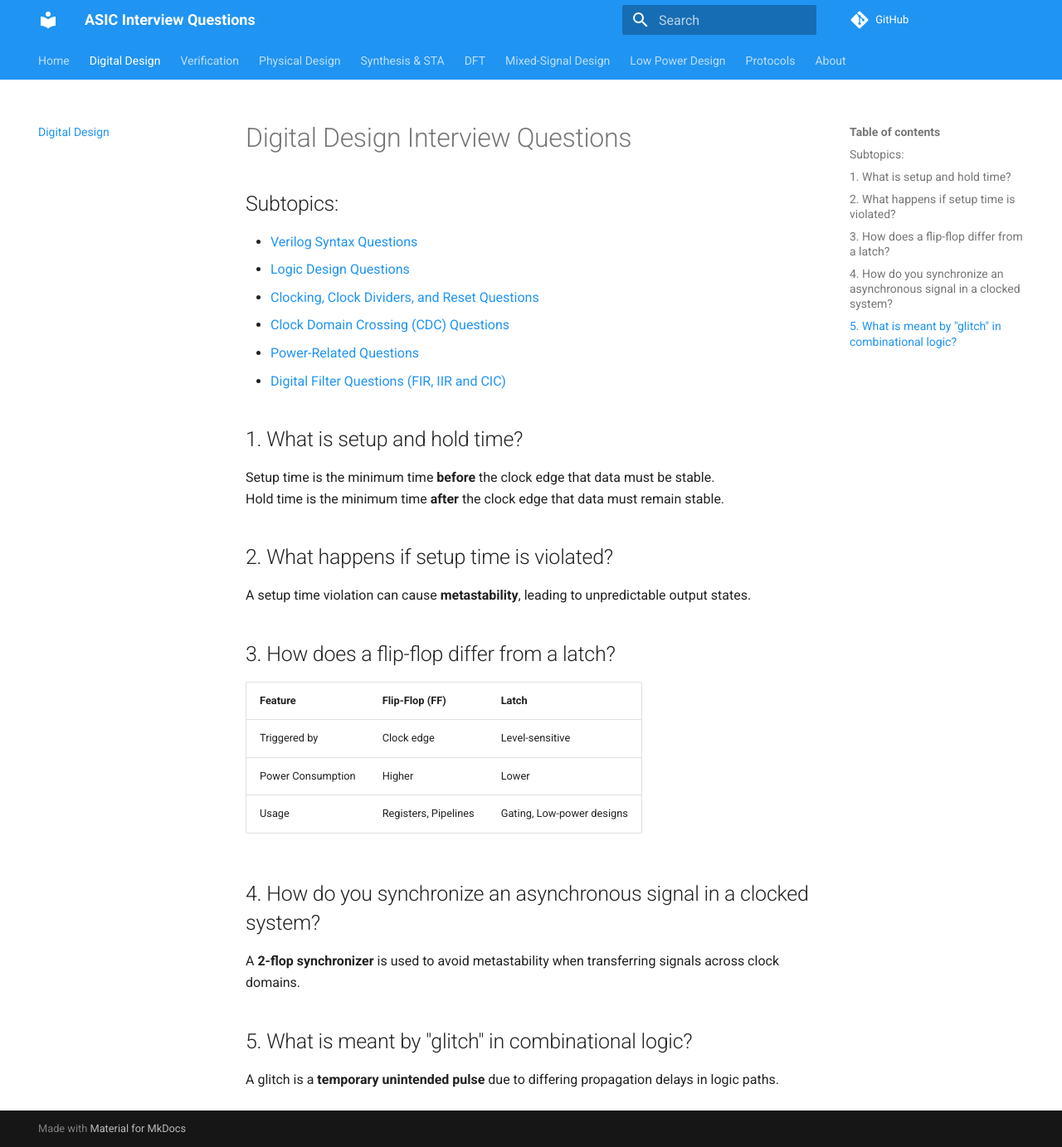
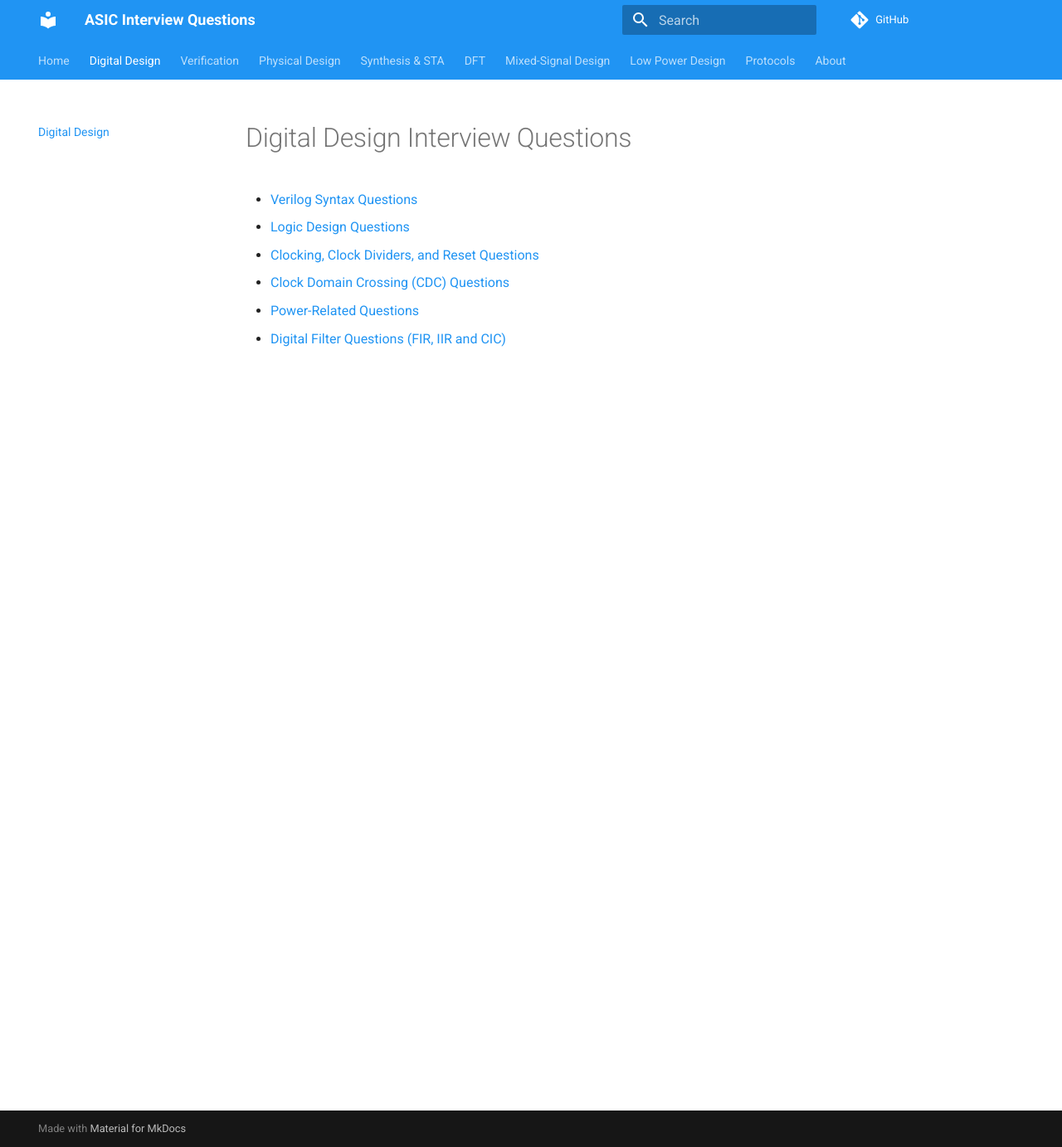
Before and after one commit to rakeshvattikonda/asic-interview, an MkDocs documentation site: the page built from docs/questions/digital.md, in a window 1280 px wide and 1383 px high. Shown: the whole window at 83% size. Built offline with MkDocs 1.6.1 and Material for MkDocs 9.7.7, drawn with Linux system fonts in a browser that asks for light colours.

```diff
--- a/docs/questions/digital.md
+++ b/docs/questions/digital.md
@@ -1,28 +1,8 @@
 # Digital Design Interview Questions
 
-## Subtopics:
 - [Verilog Syntax Questions](digital/verilog-syntax.md)
 - [Logic Design Questions](digital/logic-design.md)
 - [Clocking, Clock Dividers, and Reset Questions](digital/clocking.md)
 - [Clock Domain Crossing (CDC) Questions](digital/cdc.md)
 - [Power-Related Questions](digital/power.md)
 - [Digital Filter Questions (FIR, IIR and CIC)](digital/digital-filters.md)
-## 1. What is setup and hold time?
-Setup time is the minimum time **before** the clock edge that data must be stable.
-Hold time is the minimum time **after** the clock edge that data must remain stable.
-
-## 2. What happens if setup time is violated?
-A setup time violation can cause **metastability**, leading to unpredictable output states.
-
-## 3. How does a flip-flop differ from a latch?
-| Feature     | Flip-Flop (FF) | Latch |
-|------------|--------------|-------|
-| Triggered by | Clock edge | Level-sensitive |
-| Power Consumption | Higher | Lower |
-| Usage | Registers, Pipelines | Gating, Low-power designs |
-
-## 4. How do you synchronize an asynchronous signal in a clocked system?
-A **2-flop synchronizer** is used to avoid metastability when transferring signals across clock domains.
-
-## 5. What is meant by "glitch" in combinational logic?
-A glitch is a **temporary unintended pulse** due to differing propagation delays in logic paths.
```
Also changed, not shown: site/questions/digital/index.html, site/questions/protocol/index.html, site/search/search_index.json.
